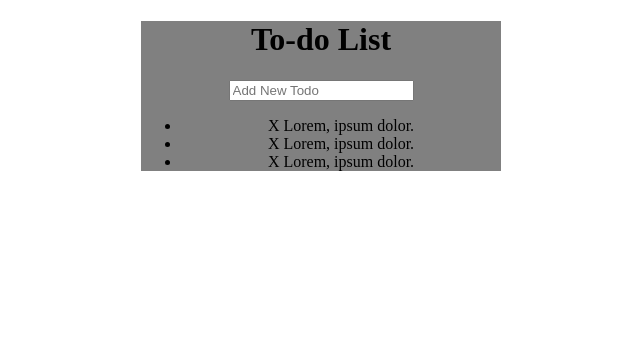
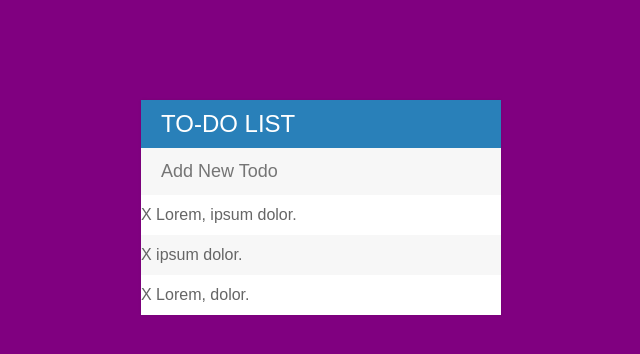
Before and after one commit to mikec-git/To-Do-List, a plain HTML site: page index.html in a window 1280 px wide. Shown: the whole page, without its empty margins (319-959 px from the left). Drawn offline with Linux system fonts and the light colour scheme.

Commit message:
Added the javascript content and most of the CSS.

```diff
--- a/assets/css/todos.css
+++ b/assets/css/todos.css
@@ -1,15 +1,57 @@
 body {
-    /* background: purple; */
+    font-family: "Robato", sans-serif;
+    background: purple;
+}
+
+h1 {
+    background: #2980b9;
+    color: white;
+    margin: 0;
+    padding: 10px 20px;
+    text-transform: uppercase;
+    font-size: 24px;
+    font-weight: normal;
 }
 
 #container {
     max-width: 360px;
     width: 100%;
-    margin: 0 auto;
-    background: gray;
-    text-align: center;
+    margin: 100px auto;
+    box-shadow: 0 0 3px rgba(0, 0, 0, 0.1);
+    background: #f7f7f7;
+}
+
+#container input {
+    font-size: 18px;
+    background-color: #f7f7f7;
+    color: #2980b9;
+    border: none;
+    width: 100%;
+    padding: 13px 13px 13px 20px;
+    box-sizing: border-box;
+    -webkit-box-sizing: border-box;
+    -moz-box-sizing: border-box;
+}
+
+.list {
+    text-align: left;
+    list-style: none;
+    margin: 0;
+    padding: 0;
+}
+
+li {
+    height: 40px;
+    line-height: 40px;
+    background: #f7f7f7;
+    color: #666;
+}
+
+li:nth-child(2n+1) {
+    background: white;
 }
 
 .done {
     text-decoration: line-through;
+    color: gray;
 }
--- a/assets/js/todos.js
+++ b/assets/js/todos.js
@@ -1,3 +1,18 @@
-$(".list span").on("click", function(){
-    $(this).class
+$(".list").on("click", "li", function(){
+    $(this).toggleClass("done");
 });
+
+$(".list").on("click", "span", function(event){
+    event.stopPropagation();
+    $(this).parent().fadeOut(500, function(){
+        $(this).remove();
+    });
+});
+
+$("#input").keypress(function(event){
+    if(event.which === 13){
+        var userInput = $(this).val();
+        $(".list").append("<li><span>X</span> " + userInput + "</li>");
+        $(this).val("");
+    }
+});
--- a/index.html
+++ b/index.html
@@ -6,6 +6,7 @@
     <meta http-equiv="X-UA-Compatible" content="ie=edge">
     <title>Todo List</title>
     <script src="assets/js/lib/jquery-3.3.1.min.js"></script>
+    <link href="https://fonts.googleapis.com/css?family=Roboto" rel="stylesheet">
     <link rel="stylesheet" href="assets/css/todos.css">
 </head>
 <body>
@@ -18,8 +19,8 @@
 
         <ul class="list">
             <li><span>X</span> Lorem, ipsum dolor.</li>
-            <li><span>X</span> Lorem, ipsum dolor.</li>
-            <li><span>X</span> Lorem, ipsum dolor.</li>
+            <li><span>X</span> ipsum dolor.</li>
+            <li><span>X</span> Lorem, dolor.</li>
         </ul>
 
     </div>
```
